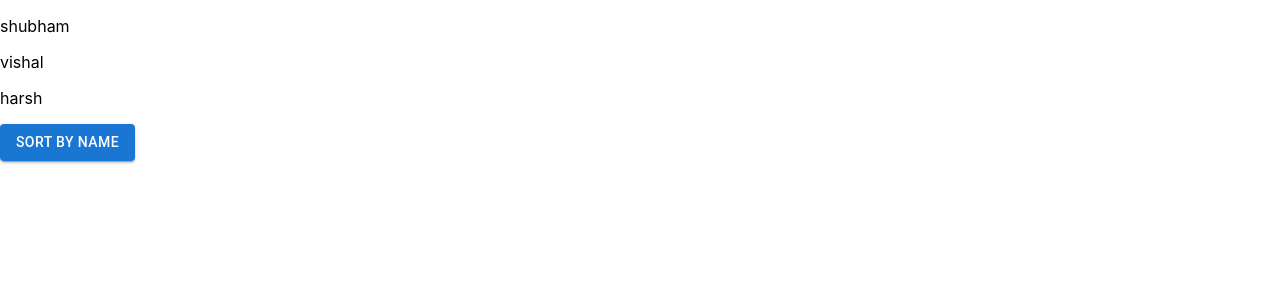
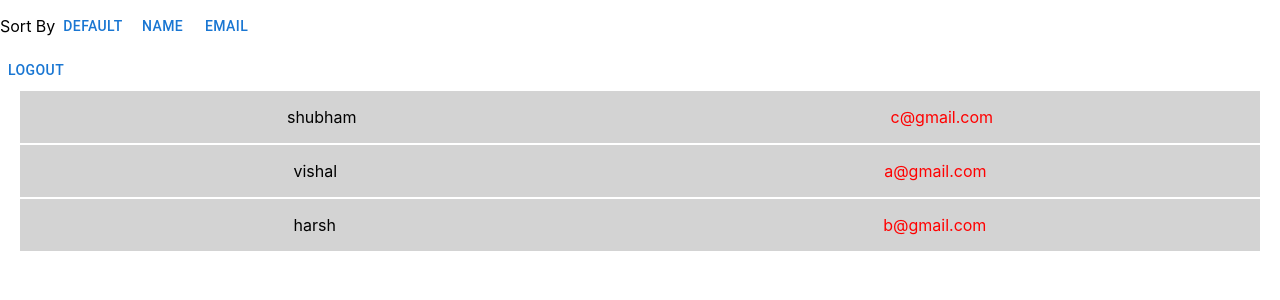
Before and after one commit to shubham633/adani_demo, a React (Create React App) app: page /Admin in a window 1280 px wide. Shown: the top 300 px of the page. Built offline with nearby package versions, Linux system fonts and the light colour scheme.

Commit message:
Logout in admin

```diff
--- a/src/RegisterData.json
+++ b/src/RegisterData.json
@@ -2,17 +2,17 @@
   "UserData": [
     {
       "name": "shubham",
-      "email":"sahu@gmail.com",
+      "email":"c@gmail.com",
       "password":"1234"
     },
     {
       "name": "vishal",
-      "email":"vishal@gmail.com",
+      "email":"a@gmail.com",
       "password":"1234"
     },
     {
       "name": "harsh",
-      "email":"harsh@gmail.com",
+      "email":"b@gmail.com",
       "password":"1234"
     }
   ]
--- a/src/actions/index.js
+++ b/src/actions/index.js
@@ -16,7 +16,7 @@ export const currentuser = (userData) => {
   };
 };
 
-export const sortByName = (userData) => {
+export const sorting = (userData) => {
   return {
     type: "Sort",
     payload:userData
--- a/src/screens/Admin.js
+++ b/src/screens/Admin.js
@@ -1,13 +1,19 @@
 import React, { useState } from "react";
 import { connect } from "react-redux";
-import Button from "@mui/material/Button";
-import { sortByName } from "../actions";
+import { Button } from "@mui/material";
+import { sorting } from "../actions";
+import { currentuser } from "../actions";
+import { useLocation, useNavigate } from "react-router";
 
 const Admin = (props) => {
   const [isSorted, setIsSorted] = useState(false);
-  const sortName = (sortingData) => {
-    console.log('sorted')
-    sortingData.sort((userA, userB) => {
+  const { state } = useLocation();
+  const navigate = useNavigate();
+  props.currentuser(state);
+
+  const sorted = (sortingData, sortBy) => {
+    sortBy === "name"
+      ? sortingData.sort((userA, userB) => {
           var nameA = userA.name.toUpperCase();
           var nameB = userB.name.toUpperCase();
           if (nameA < nameB) {
@@ -17,31 +23,93 @@ const Admin = (props) => {
             return 1;
           }
           return 0;
+        })
+      : sortingData.sort((userA, userB) => {
+          var emailA = userA.email.toUpperCase();
+          var emailB = userB.email.toUpperCase();
+          if (emailA < emailB) {
+            return -1;
+          }
+          if (emailA > emailB) {
+            return 1;
+          }
+          return 0;
         });
   };
 
+  const userInfo = (item) => {
+    return (
+      <div
+        style={{
+          display: "flex",
+          justifyContent: "space-around",
+          backgroundColor: "lightgray",
+          margin: 2,
+          marginLeft:20,
+          marginRight:20
+        }}
+      >
+        <p key={item.name}>{item.name}</p>
+        <p key={item.email} style={{ color: "red" }}>
+          {item.email}
+        </p>
+      </div>
+    );
+  };
   return (
     <div>
-      {isSorted
-        ? props.sortData.map((item) => <p key={item.email}>{item.name}</p>)
-        : props.userData.map((item) => <p key={item.email}>{item.name}</p>)}
+      <div style={{ display: "flex" }}>
+        <p>Sort By</p>
         <Button
-        variant="contained"
+          variant="text"
           onClick={() => {
-          let sortingData=Object.assign([], props.userData)
-          sortName(sortingData);
-          props.sortByName(sortingData);
-          setIsSorted(!isSorted);
+            setIsSorted(false);
           }}
         >
-        Sort By Name
+          default
         </Button>
+        <Button
+          variant="text"
+          onClick={() => {
+            let nameSortingData = Object.assign([], props.userData);
+            sorted(nameSortingData, "name");
+            props.sorting(nameSortingData);
+            setIsSorted(true);
+          }}
+        >
+          name
+        </Button>
+        <Button
+          variant="text"
+          onClick={() => {
+            let emailSortingData = Object.assign([], props.userData);
+            sorted(emailSortingData, "email");
+            props.sorting(emailSortingData);
+            setIsSorted(true);
+          }}
+        >
+          email
+        </Button>
+      </div>
+      <Button
+        variant="text"
+        size="medium"
+        onClick={() => {
+          props.currentuser({});
+          navigate("/");
+        }}
+      >
+        Logout
+      </Button>
+      {isSorted
+        ? props.sortData.map((item) => userInfo(item))
+        : props.userData.map((item) => userInfo(item))}
     </div>
   );
 };
 
 const mapStateToProps = (state) => {
-  return { userData: state.formReducer, sortData: state.sortReducer };
+  return { userData: state.formReducer, sortData: state.sortReducer , currentuserData:state.userReducer};
 };
 
-export default connect(mapStateToProps, { sortByName })(Admin);
+export default connect(mapStateToProps, { sorting, currentuser })(Admin);
--- a/src/screens/Dashboard.js
+++ b/src/screens/Dashboard.js
@@ -9,7 +9,6 @@ const Dashboard = (props) => {
   const { name, email } = state;
   const navigate = useNavigate();
   props.currentuser(state);
-  console.log(props);
   return (
     <div>
       <p>{email}</p>
@@ -29,7 +28,6 @@ const Dashboard = (props) => {
 };
 
 const mapStateToProps = (state) => {
-  console.log(state);
   return state.userReducer;
 };
 export default connect(mapStateToProps, { currentuser })(Dashboard);
--- a/src/screens/Home.js
+++ b/src/screens/Home.js
@@ -26,10 +26,8 @@ const Form = ({ props }) => {
         },
       });
     } else if (email === "admin@gmail.com" && password === "admin1234") {
-      console.log("admin");
-      navigate("/Admin");
+      navigate("/Admin", { state: { email, password } });
     } else {
-      console.log("please enter valid credentials");
       alert("Please enter valid email id or password");
     }
   };
@@ -84,7 +82,6 @@ const Form = ({ props }) => {
   );
 };
 const mapStateToProps = (state) => {
-  console.log(state)
   return {
     formValue: state.formReducer,
     user: state.userReducer,
--- a/src/screens/SignUp.js
+++ b/src/screens/SignUp.js
@@ -19,14 +19,11 @@ const Form = ({ props }) => {
   const registerUser = () => {
     const registeredUser = props.formValue.find((item) => item.email === email);
     if (registeredUser?.email) {
-      console.log("user already exists");
       alert("This email id is already registered");
     } else if (email === "admin@gmail.com") {
-      console.log("user already exists");
       alert("This email id is already registered");
     } else {
       props.signup(name, email, password);
-      console.log("registeration success");
       navigate("/Dashboard", { state: { name, email, password } });
     }
   };
```
Also changed, not shown: src/reducers/index.js (+0 -8 lines). Lines whose indentation alone changed are shown as unchanged.
